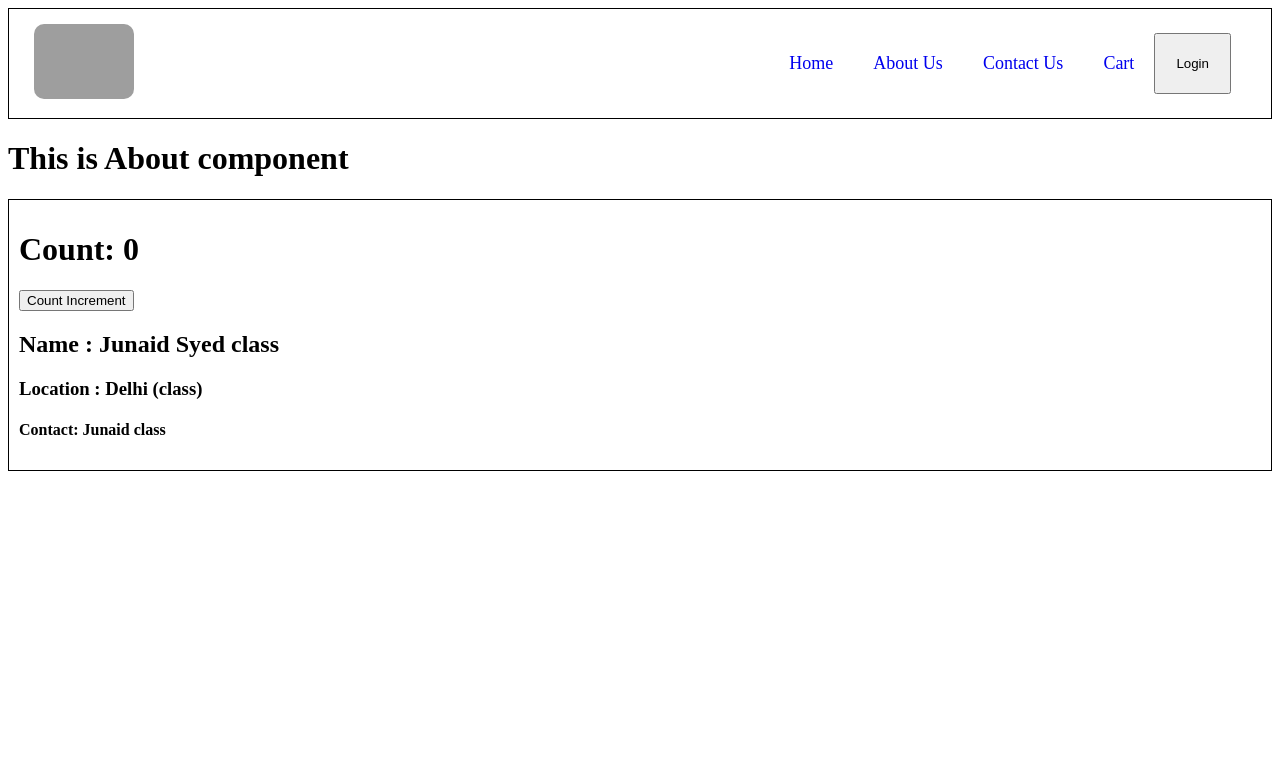
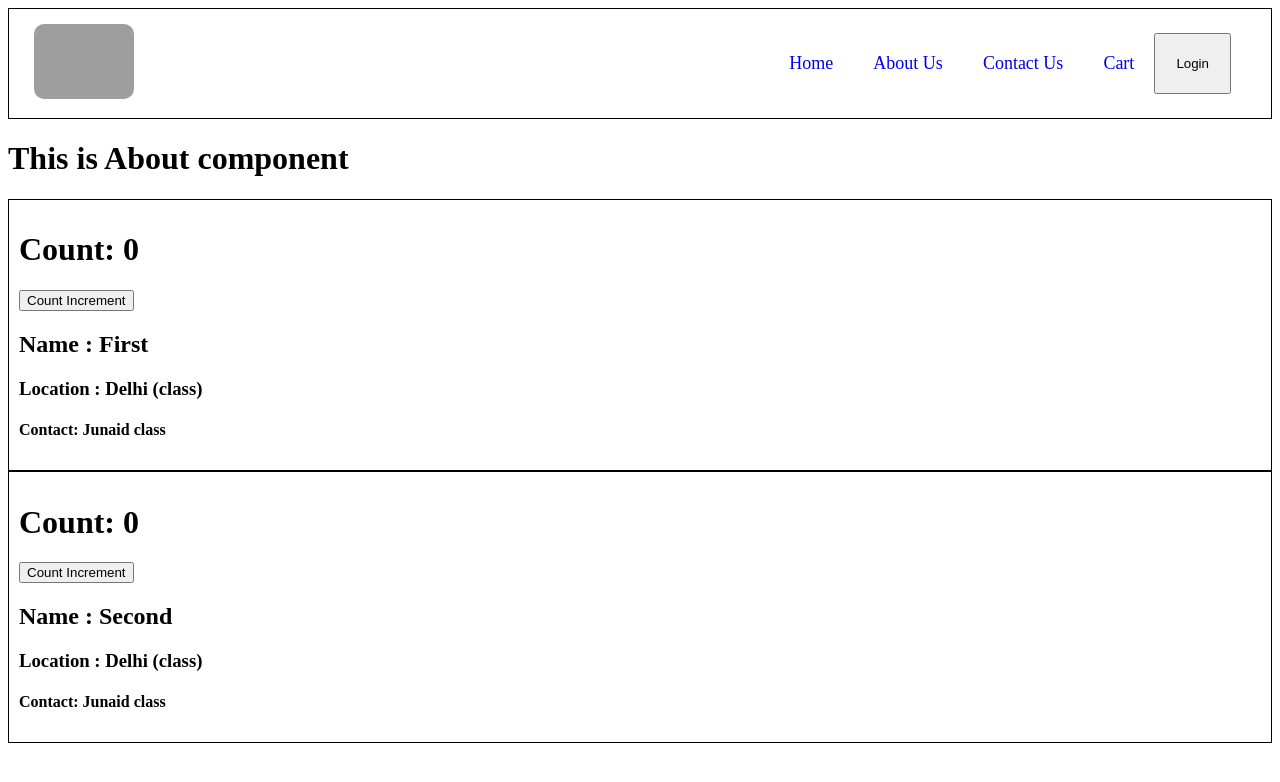
Before and after one commit to junaidsyed-1/namaste-react, a React (Vite) app: page /about in a window 1280 px wide. Shown: the top 782 px of the page. Built offline with nearby package versions, Linux system fonts and the light colour scheme; grey boxes are pictures that could not be loaded.

Commit message:
LifeCycle Method Class Based

```diff
--- a/src/components/About.js
+++ b/src/components/About.js
@@ -1,13 +1,55 @@
-import User from './User'
-import UserClass from './UserClass'
+import User from './User';
+import React from 'react';
+import UserClass from './UserClass';
+import Test from './Test';
 
-const About = () => {
-    return (
-        <div id="about">
-            <h1>This is About component</h1>
-            <UserClass name={"Junaid Syed class"} location={"Delhi (class)"} />
-        </div>
-    );
+
+class About extends React.Component {
+
+    constructor(props) {
+        super(props);
+        console.log("Parent Constructor");
+    }
+
+    componentDidMount() {
+        console.log("Parent Component Did Mount")
+    }
+
+    render() {
+        console.log("Parent Render")
+        return (
+            <div id="about">
+                <h1>This is About component</h1>
+                <UserClass name={"First "} location={"Delhi (class)"} />
+                <UserClass name={"Second "} location={"Delhi (class)"} />
+                <Test />
+            </div>
+        )
+    }
 };
 
+/*
+- Parent Constructor
+- Parent Render
+
+    This is the Render Phase
+    - First child Constructor
+    - First child Render
+
+    - Second child Constructor
+    - Second child Render
+
+    - Test Constructor
+    - Test Render
+
+    This is the Commit Phase
+    - First child componentDidMount
+    - Second child componentDidMount
+    - Test componentDidMount
+
+- Parent ComponentDidMount
+
+
+
+ */
 export default About;
--- /dev/null
+++ b/src/components/Test.js
@@ -0,0 +1,25 @@
+import React from "react";
+
+class First extends React.Component {
+
+    constructor(props) {
+        super(props);
+
+        console.log("Test Constructor")
+    }
+
+    componentDidMount() {
+        console.log("Test componentDidMount")
+    }
+
+    render() {
+        console.log("Test Render")
+        return (
+            <div>
+
+            </div>
+        )
+    }
+};
+
+export default First;
--- a/src/components/UserClass.js
+++ b/src/components/UserClass.js
@@ -7,10 +7,15 @@ class UserClass extends React.Component {
         this.state = {
             count: 0,
         }
+        console.log(this.props.name + "Child Constructor");
     };
 
+    componentDidMount() {
+        console.log(this.props.name + "Child Component Did Mount")
+    }
+
     render() {
-
+        console.log(this.props.name + "Child Render")
         const { name, location } = this.props;
         const { count } = this.state;
 
```
Also changed, not shown: 1 other file (tests, documents, lock files or other folders).
